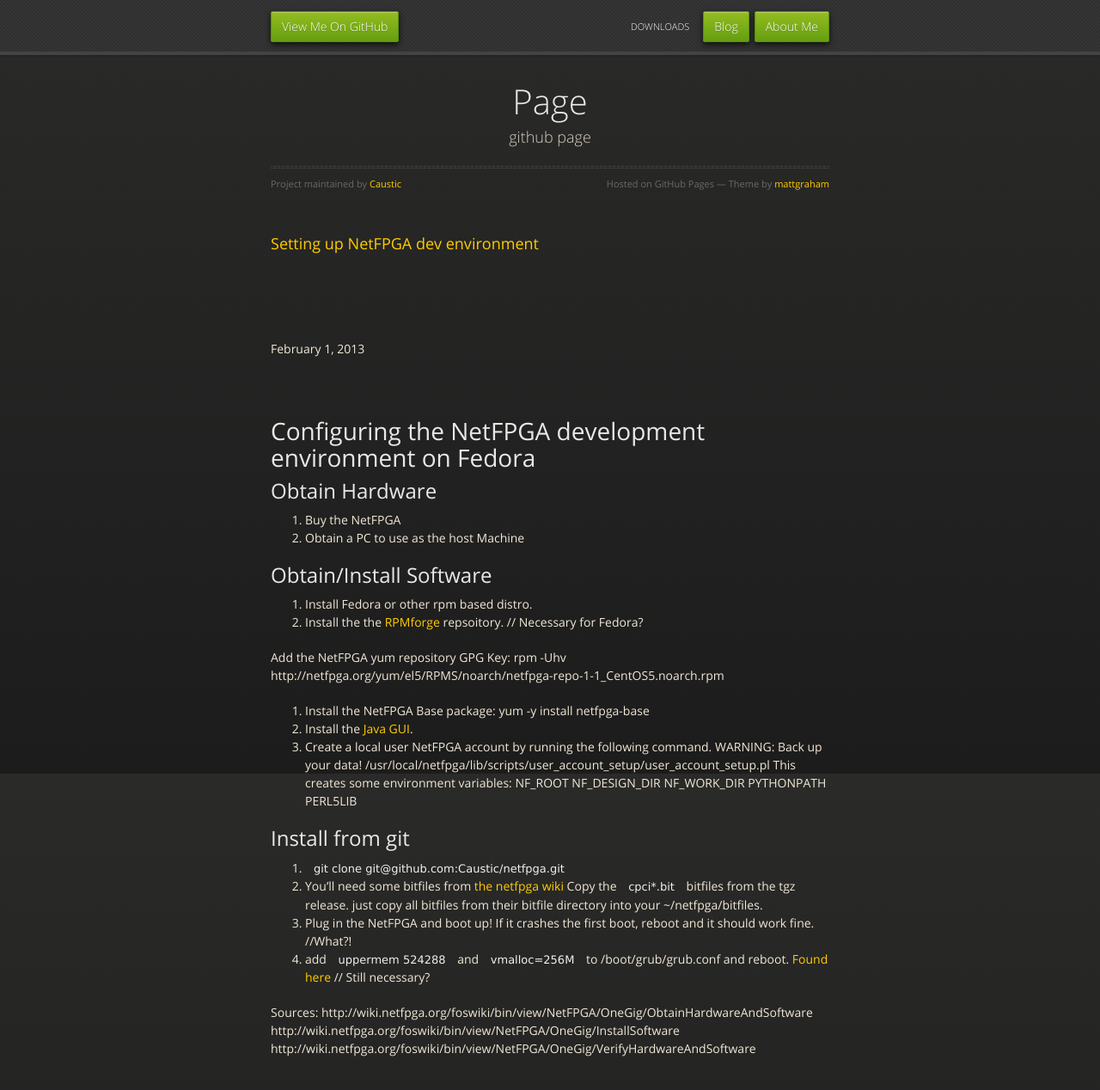
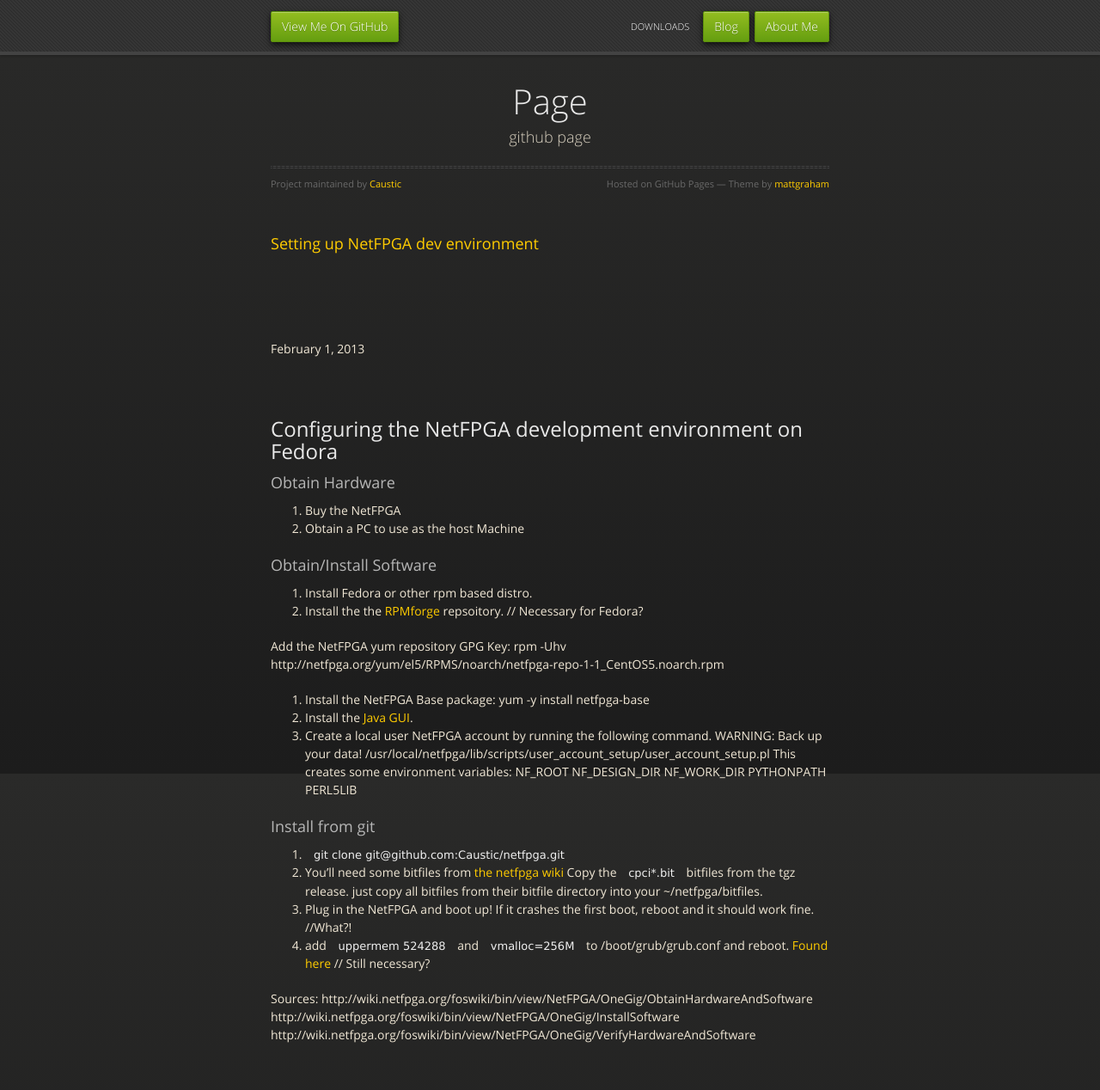
Before and after one commit to Caustic/caustic.github.com, a Jekyll site: the page built from _posts/13-02-01-netfpga-environment.markdown, in a window 1280 px wide and 1340 px high. Shown: the top 1268 px of the window at 86% size. Built offline with Jekyll 4.4.1, drawn with Linux system fonts in a browser that asks for light colours; nearby versions of some CDN libraries; Markdown is read by kramdown in place of the engine named in the settings.

Commit message:
changed headers

```diff
--- a/_posts/13-02-01-netfpga-environment.markdown
+++ b/_posts/13-02-01-netfpga-environment.markdown
@@ -3,14 +3,14 @@
 title: Setting up NetFPGA dev environment
 ---
 
-# Configuring the NetFPGA development environment on Fedora
+## Configuring the NetFPGA development environment on Fedora
 
-## Obtain Hardware
+### Obtain Hardware
 
 1. Buy the NetFPGA
 2. Obtain a PC to use as the host Machine
 
-## Obtain/Install Software
+### Obtain/Install Software
 
 1. Install Fedora or other rpm based distro.
 2. Install the the [RPMforge](http://wiki.centos.org/AdditionalResources/Repositories/RPMForge) repsoitory. // Necessary for Fedora?
@@ -30,7 +30,7 @@
     PYTHONPATH
     PERL5LIB
 
-## Install from git
+### Install from git
 
 1. `git clone git@github.com:Caustic/netfpga.git`
 2. You'll need some bitfiles from [the netfpga wiki](http://wiki.netfpga.org/foswiki/NetFPGA/OneGig/Releases) Copy the `cpci*.bit` bitfiles from the tgz release. just copy all bitfiles from their bitfile directory into your ~/netfpga/bitfiles.
```
